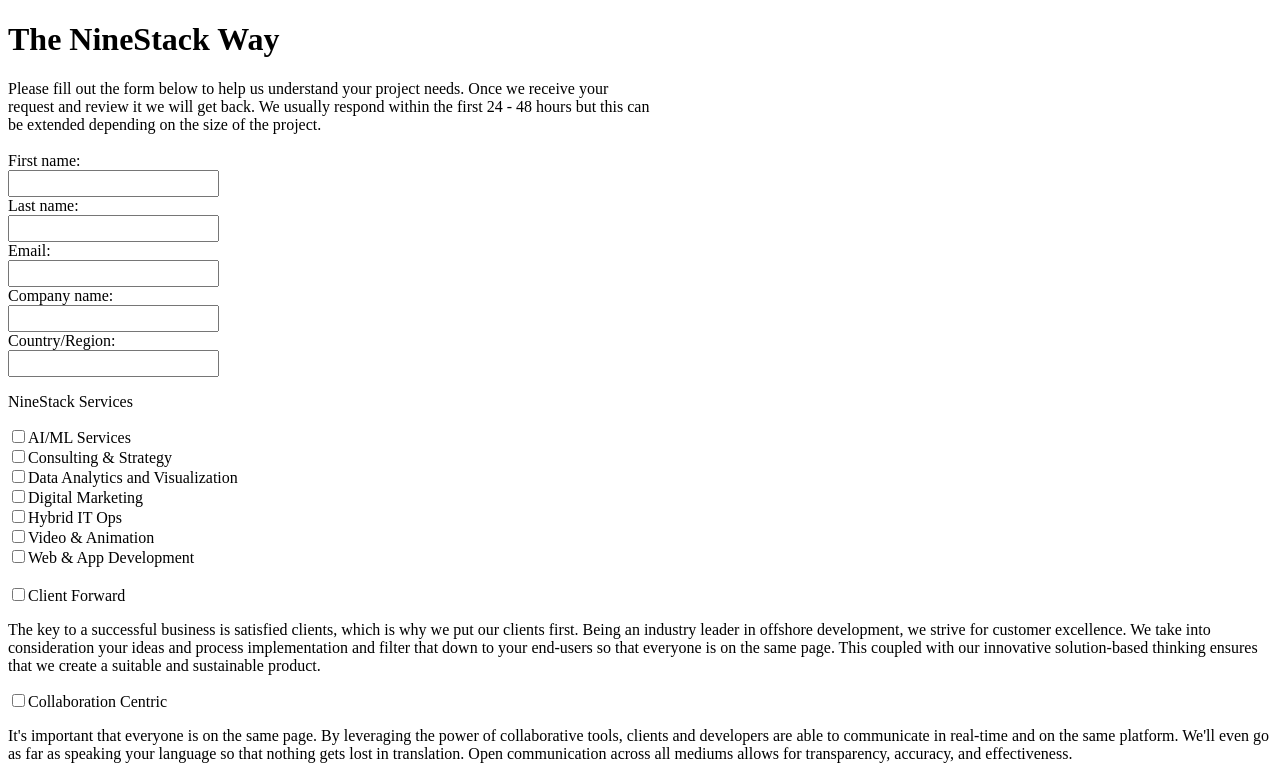
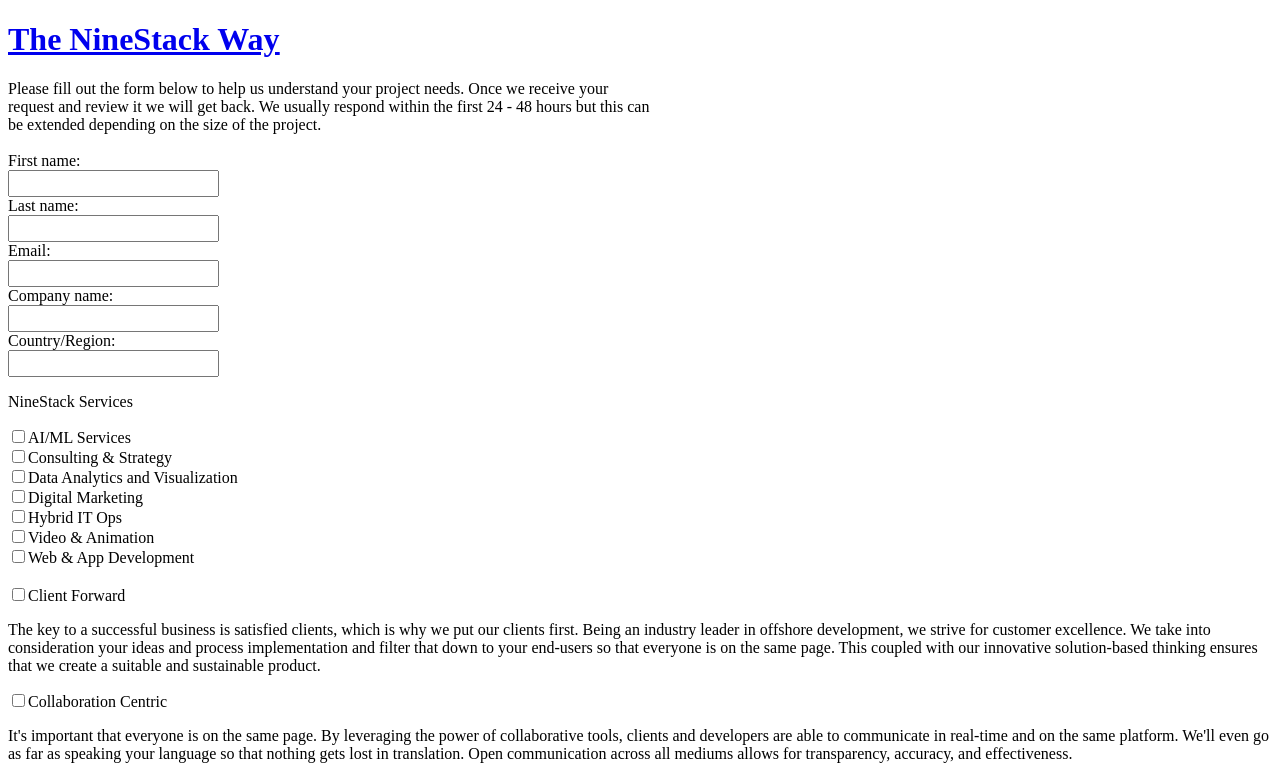
Before and after one commit to Saurab18/NINESTACK, a plain HTML site: page Ninestack/index.html in a window 1280 px wide. Shown: the top 776 px of the page. Drawn offline with Linux system fonts and the light colour scheme.

Commit message:
Update index.html

```diff
--- a/Ninestack/index.html
+++ b/Ninestack/index.html
@@ -22,7 +22,7 @@
 <body>
 
     <header>
-        <h1>The NineStack Way</h1>
+        <a href="https://ninestack.com/"><h1><u>The NineStack Way</u></h1></a>
     </header>
 
     <main>
```
